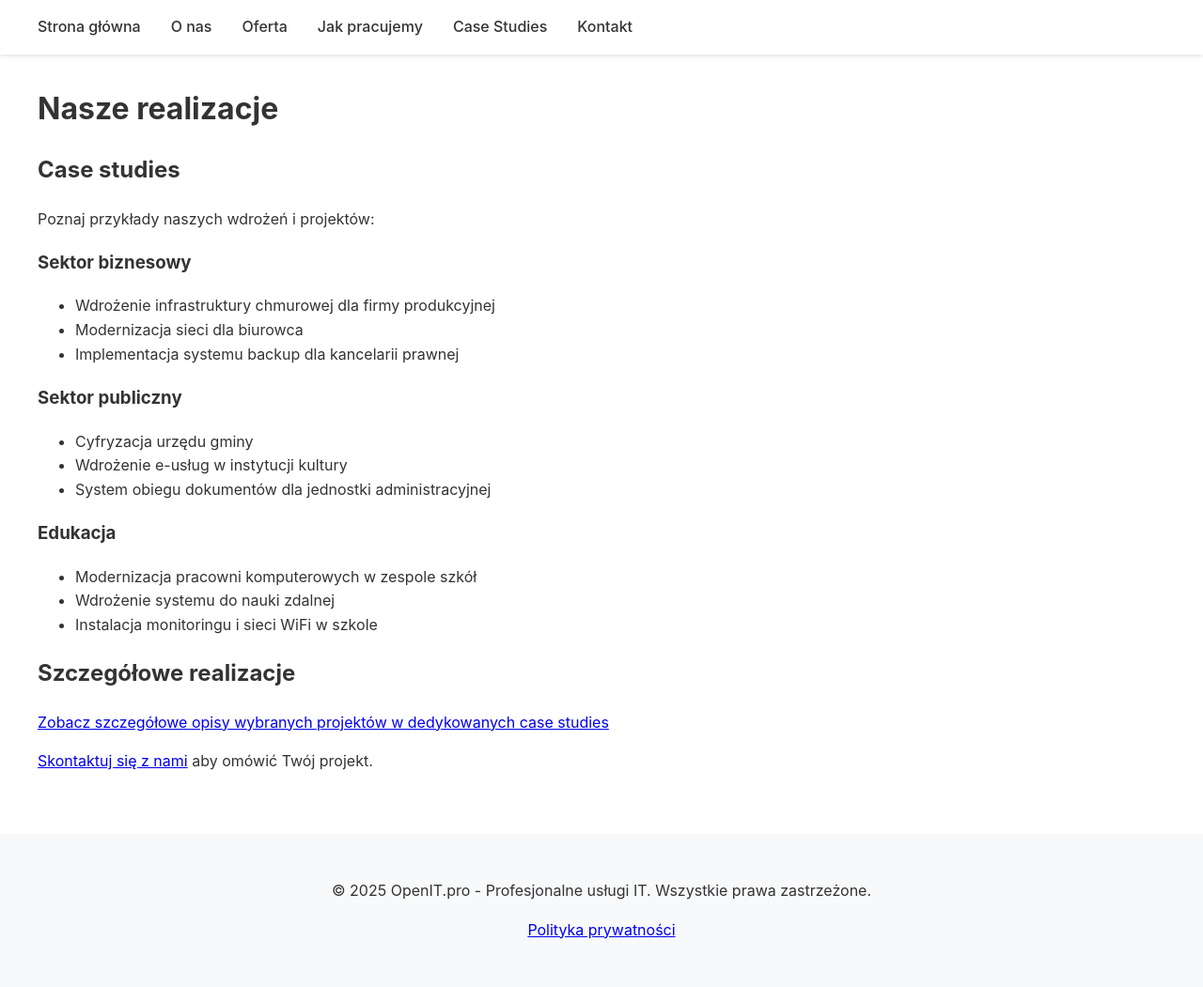
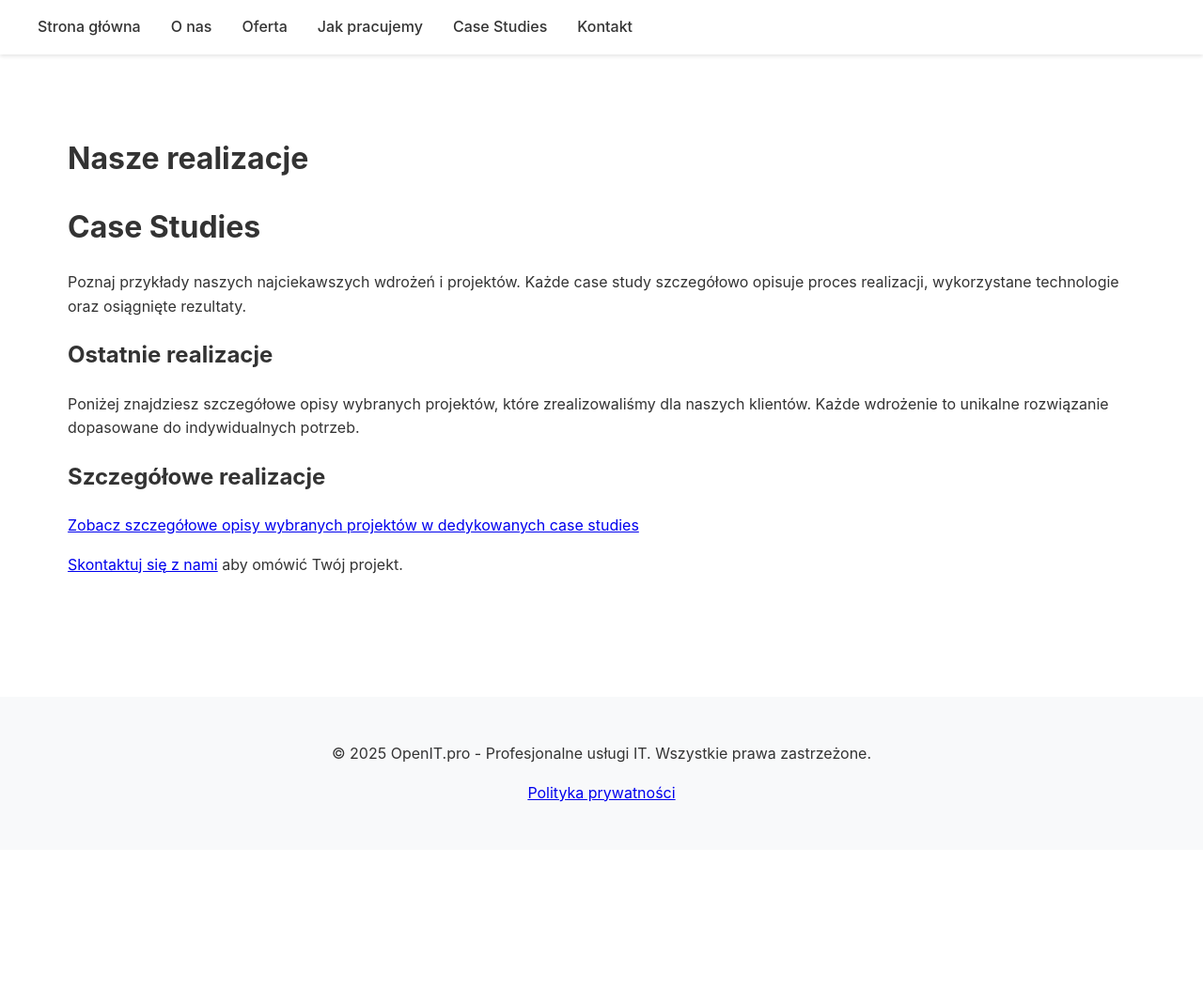
Before and after one commit to mkieszek/mkieszek.github.io, a Jekyll site: the page built from case-studies/index.md, in a window 1280 px wide. Shown: the whole page at 94% size. Built offline with Jekyll 4.4.1, drawn with Linux system fonts in a browser that asks for light colours; our own code applies the rules of GitHub Pages for plain Markdown files; after the commit the page ends 905 px from its top, so only the background shows below that.

Commit message:
fix case studies

```diff
--- /dev/null
+++ b/_layouts/case-studies.html
@@ -0,0 +1,29 @@
+---
+layout: default
+---
+
+<div class="case-studies-list">
+  <h1>{{ page.title }}</h1>
+
+  {{ content }}
+
+  <div class="case-studies-grid">
+    {% for case in site.case-studies %}
+      {% if case.url != page.url %}
+        <div class="case-study-card">
+          <h2><a href="{{ case.url | relative_url }}">{{ case.title }}</a></h2>
+          {% if case.client %}
+            <p class="client">Klient: {{ case.client }}</p>
+          {% endif %}
+          {% if case.tags %}
+            <div class="tags">
+              {% for tag in case.tags %}
+                <span class="tag">{{ tag }}</span>
+              {% endfor %}
+            </div>
+          {% endif %}
+        </div>
+      {% endif %}
+    {% endfor %}
+  </div>
+</div>
--- /dev/null
+++ b/assets/css/case-studies.scss
@@ -0,0 +1,83 @@
+/* Style dla listy case studies */
+.case-studies-list {
+  max-width: 1200px;
+  margin: 0 auto;
+  padding: 2rem;
+}
+
+.case-studies-grid {
+  display: grid;
+  grid-template-columns: repeat(auto-fill, minmax(300px, 1fr));
+  gap: 2rem;
+  margin-top: 2rem;
+}
+
+.case-study-card {
+  background: #0b0c0d;
+  border: 1px solid #30363d;
+  padding: 1.5rem;
+  border-radius: 8px;
+  transition: transform 0.2s ease;
+}
+
+.case-study-card:hover {
+  transform: translateY(-5px);
+}
+
+.case-study-card h2 {
+  margin-top: 0;
+  font-size: 1.5rem;
+}
+
+.case-study-card h2 a {
+  color: #58a6ff;
+  text-decoration: none;
+}
+
+.case-study-card h2 a:hover {
+  text-decoration: underline;
+}
+
+.case-study-card .client {
+  color: #8b949e;
+  font-size: 0.9rem;
+  margin: 0.5rem 0;
+}
+
+.case-study-card .tags {
+  display: flex;
+  flex-wrap: wrap;
+  gap: 0.5rem;
+  margin-top: 1rem;
+}
+
+.tag {
+  background: #161b22;
+  color: #58a6ff;
+  padding: 0.2rem 0.6rem;
+  border-radius: 20px;
+  font-size: 0.8rem;
+  border: 1px solid #30363d;
+}
+
+/* Style dla pojedynczego case study */
+.case-study {
+  max-width: 800px;
+  margin: 0 auto;
+  padding: 2rem;
+}
+
+.case-study h1 {
+  color: #58a6ff;
+  margin-bottom: 2rem;
+}
+
+.case-study h2 {
+  color: #c9d1d9;
+  margin-top: 2rem;
+}
+
+.case-study p {
+  color: #8b949e;
+  line-height: 1.6;
+}
--- a/assets/css/style.scss
+++ b/assets/css/style.scss
@@ -1,5 +1,7 @@
 ---
 ---
+
+@import "case-studies";
 
 /* Podstawowe style */
 body {
--- a/case-studies/index.md
+++ b/case-studies/index.md
@@ -1,23 +1,15 @@
-# Nasze realizacje
+---
+layout: case-studies
+title: Nasze realizacje
+---
 
-## Case studies
+# Case Studies
 
-Poznaj przykłady naszych wdrożeń i projektów:
+Poznaj przykłady naszych najciekawszych wdrożeń i projektów. Każde case study szczegółowo opisuje proces realizacji, wykorzystane technologie oraz osiągnięte rezultaty.
 
-### Sektor biznesowy
-- Wdrożenie infrastruktury chmurowej dla firmy produkcyjnej
-- Modernizacja sieci dla biurowca
-- Implementacja systemu backup dla kancelarii prawnej
+## Ostatnie realizacje
 
-### Sektor publiczny
-- Cyfryzacja urzędu gminy
-- Wdrożenie e-usług w instytucji kultury
-- System obiegu dokumentów dla jednostki administracyjnej
-
-### Edukacja
-- Modernizacja pracowni komputerowych w zespole szkół
-- Wdrożenie systemu do nauki zdalnej
-- Instalacja monitoringu i sieci WiFi w szkole
+Poniżej znajdziesz szczegółowe opisy wybranych projektów, które zrealizowaliśmy dla naszych klientów. Każde wdrożenie to unikalne rozwiązanie dopasowane do indywidualnych potrzeb.
 
 ## Szczegółowe realizacje
 
```
